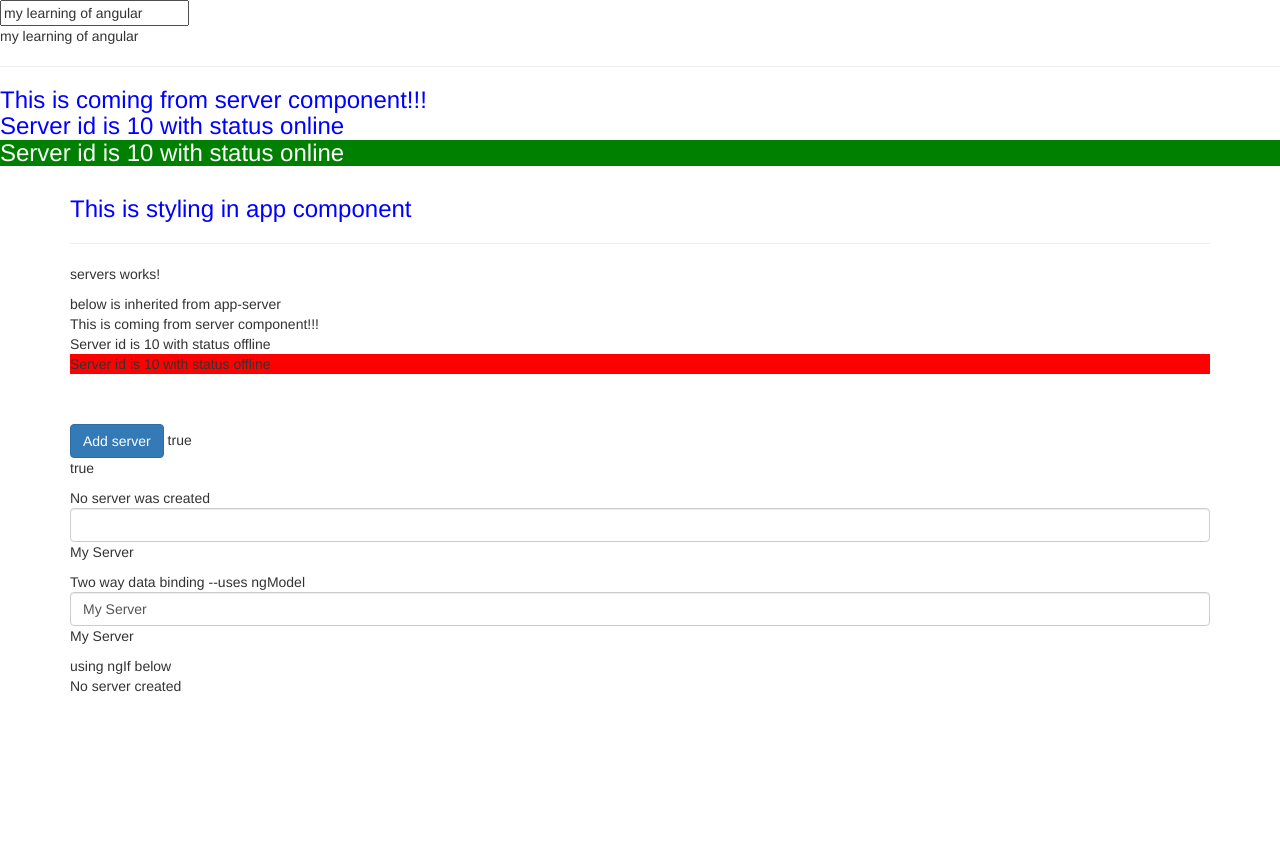
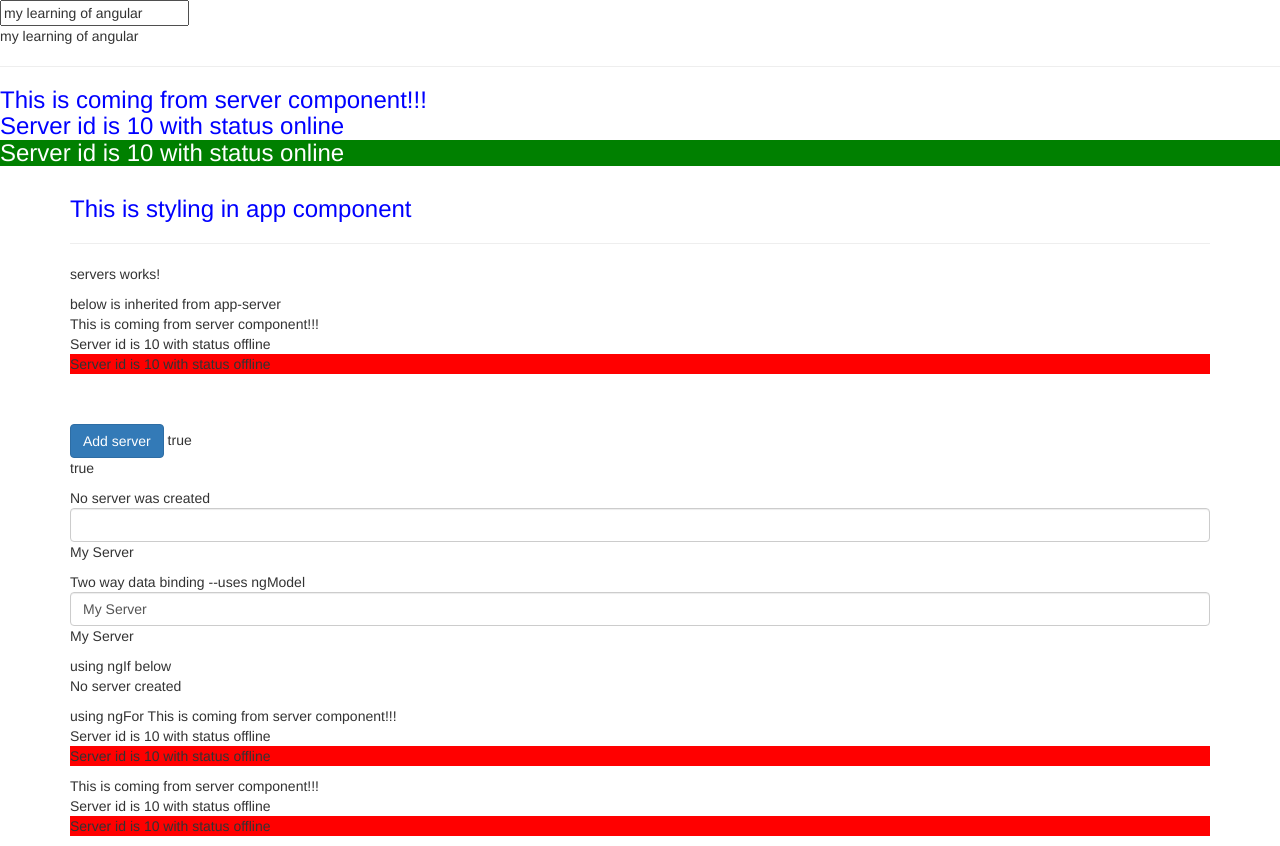
Before and after one commit to onlinechetan/myAngularLearning, an Angular app: page / in a window 1280 px wide. Before the commit the page ends 800 px from the top, so only its background shows below. Built offline with nearby package versions, Linux system fonts and the light colour scheme.

Commit message:
use of ngFor

```diff
--- a/src/app/servers/servers.component.html
+++ b/src/app/servers/servers.component.html
@@ -24,3 +24,6 @@
 <ng-template #noServer>
   <p>No server created</p>
 </ng-template>
+
+using ngFor
+<app-server *ngFor="let server of servers"></app-server>
--- a/src/app/servers/servers.component.ts
+++ b/src/app/servers/servers.component.ts
@@ -21,6 +21,7 @@
   serverCreationStatus = "No server was created ";
   serverName = 'My Server';
   serverCreated = false;
+  servers = ['server1','server2'];
 
   constructor() {
     setTimeout(() => {
@@ -32,8 +33,9 @@
   }
 
   onCreateServer() {
+    this.serverCreated = true;
+    this.servers.push(this.serverName);
     this.serverCreationStatus = "server was created: " + this.serverName;
-    this.serverCreated = true;
     console.log("value of serverCreationStatus: "+this.serverCreationStatus);
   }
 
```
